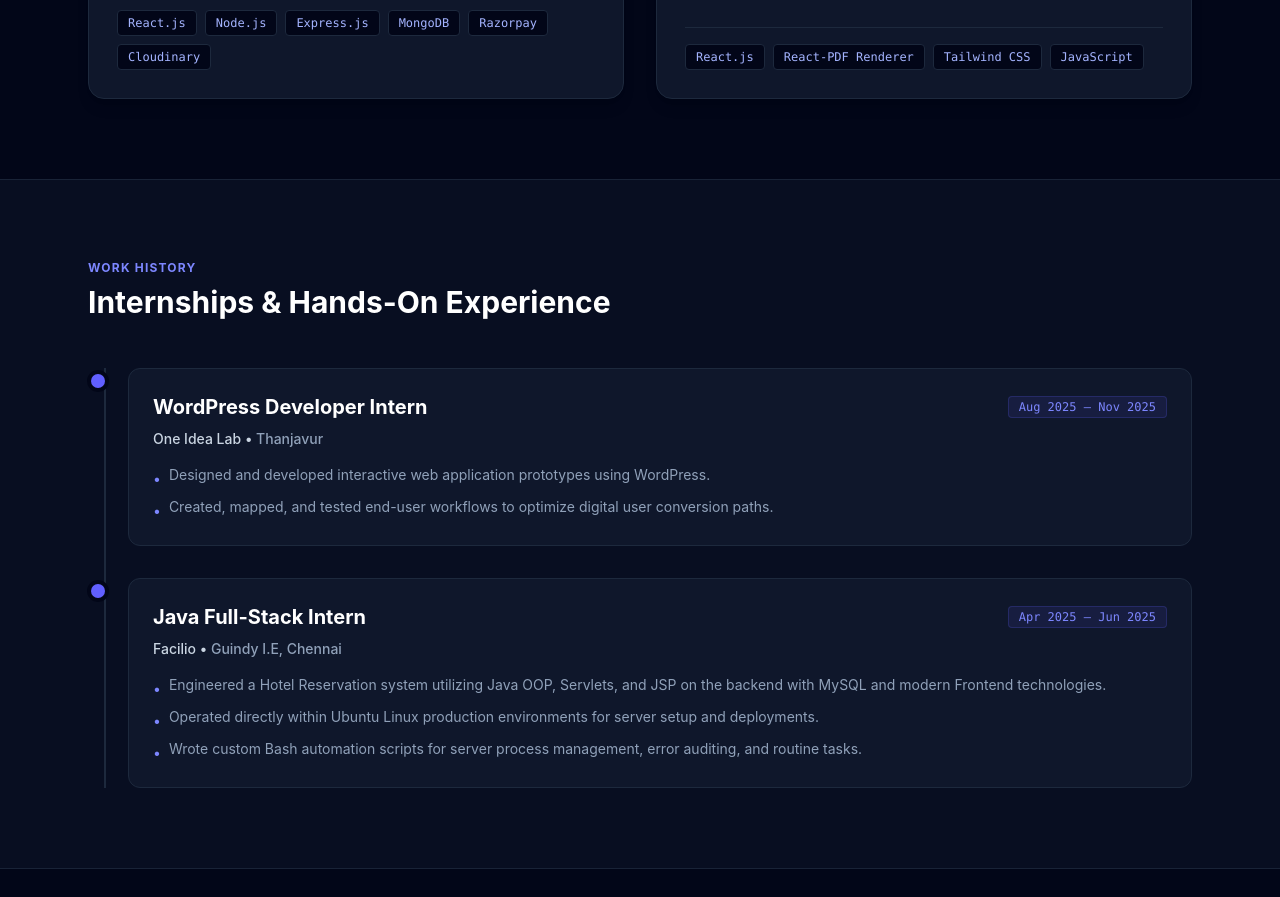
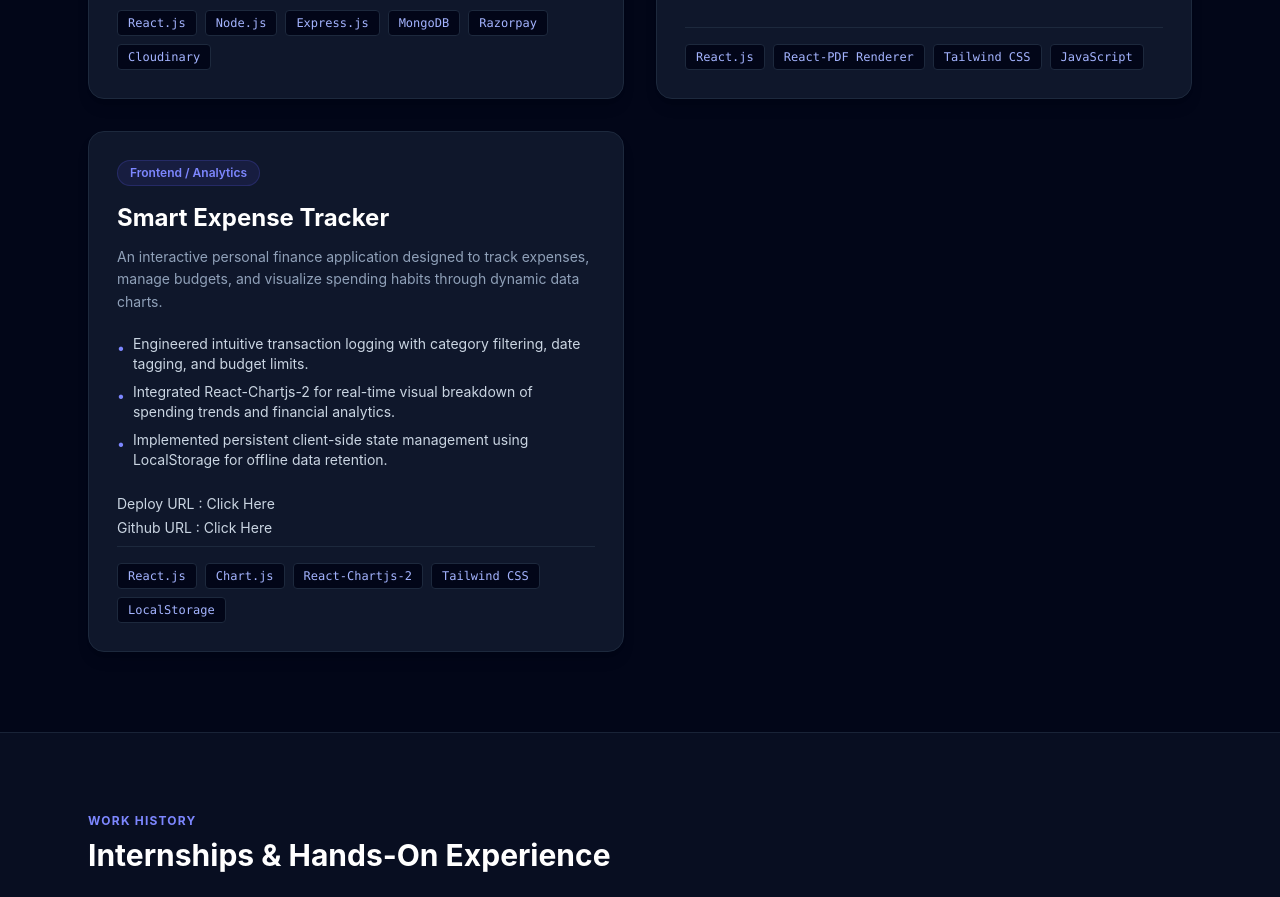
Before and after one commit to Abdullah01gt/Abdullah-Portfolio, a React (Vite) app: page / in a window 1280 px wide. Shown: the part 1900-2797 px from the top of the page. Built offline with nearby package versions, Linux system fonts and the light colour scheme.

Commit message:
Added one more project

```diff
--- a/src/Portfolio.jsx
+++ b/src/Portfolio.jsx
@@ -57,7 +57,21 @@ export default function Portfolio() {
       tech: ['React.js', 'React-PDF Renderer', 'Tailwind CSS', 'JavaScript'],
       githubLink: "https://github.com/Abdullah01gt/Invoice-Builder-App",
       liveLink: "https://invoice-builder-app-abd.netlify.app/"
-    }
+    },
+    {
+  title: 'Smart Expense Tracker',
+  badge: 'Frontend / Analytics',
+  description:
+    'An interactive personal finance application designed to track expenses, manage budgets, and visualize spending habits through dynamic data charts.',
+  highlights: [
+    'Engineered intuitive transaction logging with category filtering, date tagging, and budget limits.',
+    'Integrated React-Chartjs-2 for real-time visual breakdown of spending trends and financial analytics.',
+    'Implemented persistent client-side state management using LocalStorage for offline data retention.'
+  ],
+  tech: ['React.js', 'Chart.js', 'React-Chartjs-2', 'Tailwind CSS', 'LocalStorage'],
+  githubLink: 'https://github.com/Abdullah01gt/Smart-expense-tracker',
+  liveLink: 'https://smart-expense-tracker-abd.netlify.app/'
+}
   ];
 
   const experience = [
```
